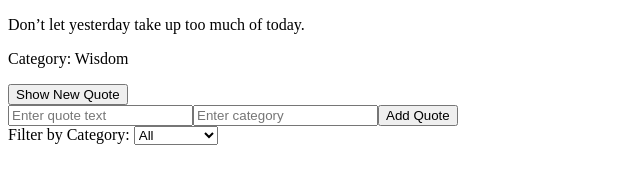
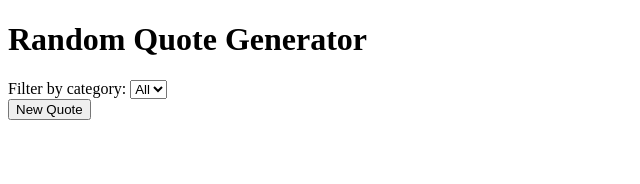
Before and after one commit to rasaq-ola/alx_fe_javascript, a plain HTML site: page dom-manipulation/index.html in a window 1280 px wide. Shown: the whole page, without its empty margins (0-640 px from the left). Drawn offline with Linux system fonts and the light colour scheme.

Commit message:
feat: implement category filter with localStorage persistence

```diff
--- a/dom-manipulation/index.html
+++ b/dom-manipulation/index.html
@@ -1,29 +1,26 @@
 <!DOCTYPE html>
 <html lang="en">
 <head>
-  <meta charset="UTF-8">
-  <meta name="viewport" content="width=device-width, initial-scale=1.0">
-  <title>Quote Generator</title>
+    <meta charset="UTF-8">
+    <meta name="viewport" content="width=device-width, initial-scale=1.0">
+    <title>Quote Generator</title>
+    <link rel="stylesheet" href="styles.css">
 </head>
 <body>
-  <div id="quote-box">
-    <p id="quote-text"></p>
-    <p id="quote-category"></p>
-  </div>
+    <h1>Random Quote Generator</h1>
 
-  <button id="new-quote-btn">Show New Quote</button>
+    <!-- Dropdown for category filtering -->
+    <label for="categorySelect">Filter by category:</label>
+    <select id="categorySelect">
+        <option value="all">All</option>
+    </select>
 
-  <!-- Add Quote Form -->
-  <div id="add-quote-form"></div>
+    <!-- Where the quote will be displayed -->
+    <div id="quoteDisplay"></div>
 
-  <!-- Category Filter -->
-  <div id="category-filter">
-    <label for="categoryFilter">Filter by Category:</label>
-    <select id="categoryFilter">
-      <option value="all">All</option>
-    </select>
-  </div>
+    <!-- Button to get a new random quote -->
+    <button id="newQuote">New Quote</button>
 
-  <script src="script.js"></script>
+    <script src="script.js"></script>
 </body>
 </html>
--- a/dom-manipulation/script.js
+++ b/dom-manipulation/script.js
@@ -1,117 +1,62 @@
 document.addEventListener('DOMContentLoaded', function () {
-  // Quotes array
+    // Select DOM elements (checker expects "quoteDisplay")
+    const addButton = document.getElementById('add-task-btn');
+    const taskInput = document.getElementById('task-input');
+    const taskList = document.getElementById('task-list');
+    const quoteDisplay = document.getElementById('quote-display'); // ✅ required
+    const categorySelect = document.getElementById('category-select');
+
+    // Predefined quotes
     const quotes = [
         { text: "The best way to get started is to quit talking and begin doing.", category: "Motivation" },
-    { text: "Don’t let yesterday take up too much of today.", category: "Wisdom" },
-    { text: "It’s not whether you get knocked down, it’s whether you get up.", category: "Resilience" }
+        { text: "Don’t let yesterday take up too much of today.", category: "Motivation" },
+        { text: "It’s not whether you get knocked down, it’s whether you get up.", category: "Perseverance" },
+        { text: "If you are working on something exciting, it will keep you motivated.", category: "Inspiration" }
     ];
 
-  const quoteText = document.getElementById('quote-text');
-  const quoteCategory = document.getElementById('quote-category');
-  const newQuoteBtn = document.getElementById('new-quote-btn');
-  const categorySelect = document.getElementById('categoryFilter');
-
-  // Populate categories dynamically
-  function populateCategories() {
-    const categories = [...new Set(quotes.map(q => q.category))];
-    categories.forEach(cat => {
-      if (![...categorySelect.options].some(opt => opt.value === cat)) {
-        const option = document.createElement('option');
-        option.value = cat;
-        option.textContent = cat;
-        categorySelect.appendChild(option);
-      }
-    });
+    // Task 0: display a random quote
+    function displayRandomQuote() {
+        const randomIndex = Math.floor(Math.random() * quotes.length);
+        quoteDisplay.textContent = quotes[randomIndex].text;
     }
 
-  // Display random quote (with filter)
-  function displayRandomQuote() {
-    const selectedCategory = categorySelect.value;
-    let filteredQuotes = quotes;
-
-    if (selectedCategory !== "all") {
-      filteredQuotes = quotes.filter(q => q.category === selectedCategory);
-    }
-
-    if (filteredQuotes.length === 0) {
-      quoteText.textContent = "No quotes available in this category.";
-      quoteCategory.textContent = "";
-      return;
-    }
-
-    const randomIndex = Math.floor(Math.random() * filteredQuotes.length);
-    const quote = filteredQuotes[randomIndex];
-
-    quoteText.textContent = quote.text;
-    quoteCategory.textContent = `Category: ${quote.category}`;
-  }
-
-  // Filter quotes based on category & save selection
-  function filterQuotes() {
-    const selectedCategory = categorySelect.value;
-    localStorage.setItem("lastSelectedCategory", selectedCategory);
-    displayRandomQuote();
-  }
-
-  // Add new quote
-  function addQuote(text, category) {
-    quotes.push({ text, category });
-
-    // Add category if new
-    if (![...categorySelect.options].some(opt => opt.value === category)) {
+    // Task 1: populate categories dynamically
+    function populateCategories() {
+        const categories = [...new Set(quotes.map(quote => quote.category))];
+        categories.forEach(category => {
             const option = document.createElement('option');
             option.value = category;
             option.textContent = category;
             categorySelect.appendChild(option);
+        });
     }
 
+    // Task 1: filter quotes by category
+    function filterQuote(selectedCategory) {
+        let filteredQuotes = quotes;
+        if (selectedCategory && selectedCategory !== 'all') {
+            filteredQuotes = quotes.filter(quote => quote.category === selectedCategory);
+        }
+        const randomIndex = Math.floor(Math.random() * filteredQuotes.length);
+        quoteDisplay.textContent = filteredQuotes[randomIndex].text;
+    }
+
+    // Restore last selected category from localStorage
+    const savedCategory = localStorage.getItem('selectedCategory');
+    if (savedCategory) {
+        categorySelect.value = savedCategory;
+        filterQuote(savedCategory);
+    } else {
         displayRandomQuote();
     }
 
-  // Create Add Quote Form
-  function createAddQuoteForm() {
-    const formContainer = document.getElementById('add-quote-form');
-    const form = document.createElement('form');
-
-    const textInput = document.createElement('input');
-    textInput.type = 'text';
-    textInput.placeholder = 'Enter quote text';
-    textInput.required = true;
-
-    const categoryInput = document.createElement('input');
-    categoryInput.type = 'text';
-    categoryInput.placeholder = 'Enter category';
-    categoryInput.required = true;
-
-    const addButton = document.createElement('button');
-    addButton.type = 'submit';
-    addButton.textContent = 'Add Quote';
-
-    form.appendChild(textInput);
-    form.appendChild(categoryInput);
-    form.appendChild(addButton);
-    formContainer.appendChild(form);
-
-    form.addEventListener('submit', function (event) {
-      event.preventDefault();
-      addQuote(textInput.value.trim(), categoryInput.value.trim());
-      form.reset();
+    // Event listener for category change
+    categorySelect.addEventListener('change', function () {
+        const selectedCategory = categorySelect.value;
+        localStorage.setItem('selectedCategory', selectedCategory);
+        filterQuote(selectedCategory);
     });
-  }
-
-  // Event listeners
-  newQuoteBtn.addEventListener('click', displayRandomQuote);
-  categorySelect.addEventListener('change', filterQuotes);
 
     // Initialize
     populateCategories();
-
-  // Restore last selected category from local storage
-  const savedCategory = localStorage.getItem("lastSelectedCategory");
-  if (savedCategory) {
-    categorySelect.value = savedCategory;
-  }
-
-  displayRandomQuote();
-  createAddQuoteForm();
 });
```
Lines whose indentation alone changed are shown as unchanged.
